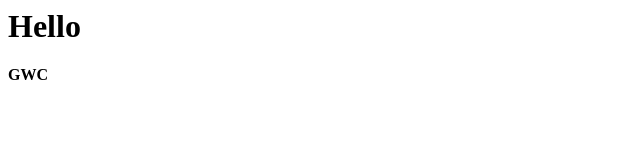
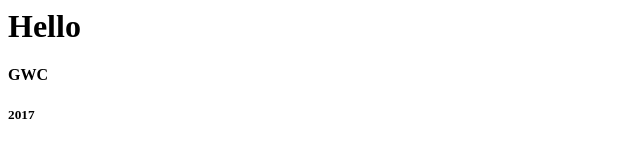
Before and after one commit to emmr00/emmr00.github.io, a plain HTML site: page index.html in a window 1280 px wide. Shown: the full height of the page, 0-640 px from the left. Drawn offline with Linux system fonts and the light colour scheme.

Commit message:
Update index.html

```diff
--- a/index.html
+++ b/index.html
@@ -6,6 +6,7 @@
 <body>
 <h1>Hello </h1>
 <h4> GWC </h4>
+ <h5> 2017 </h5>
 
 </body>
 
```
